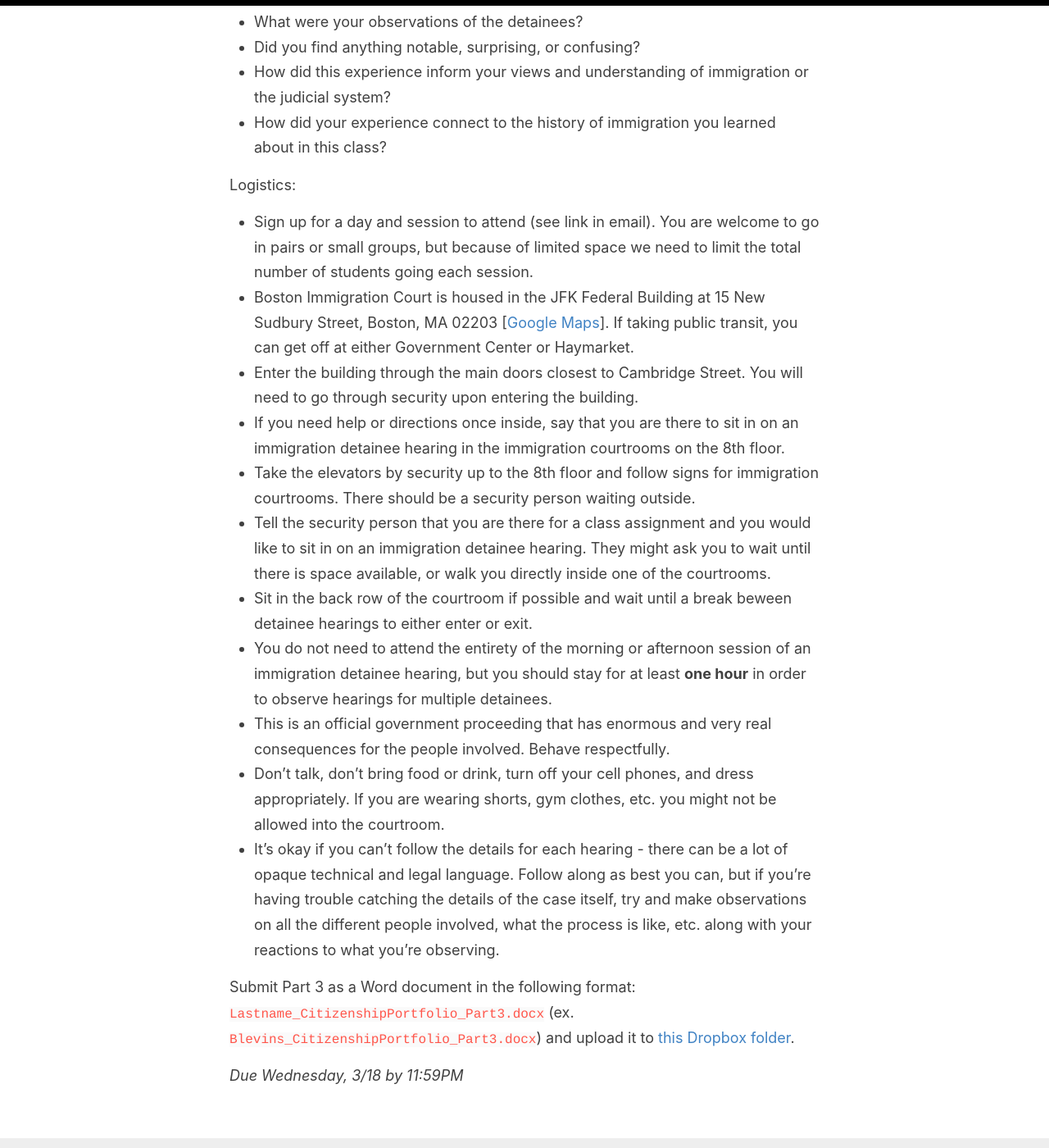
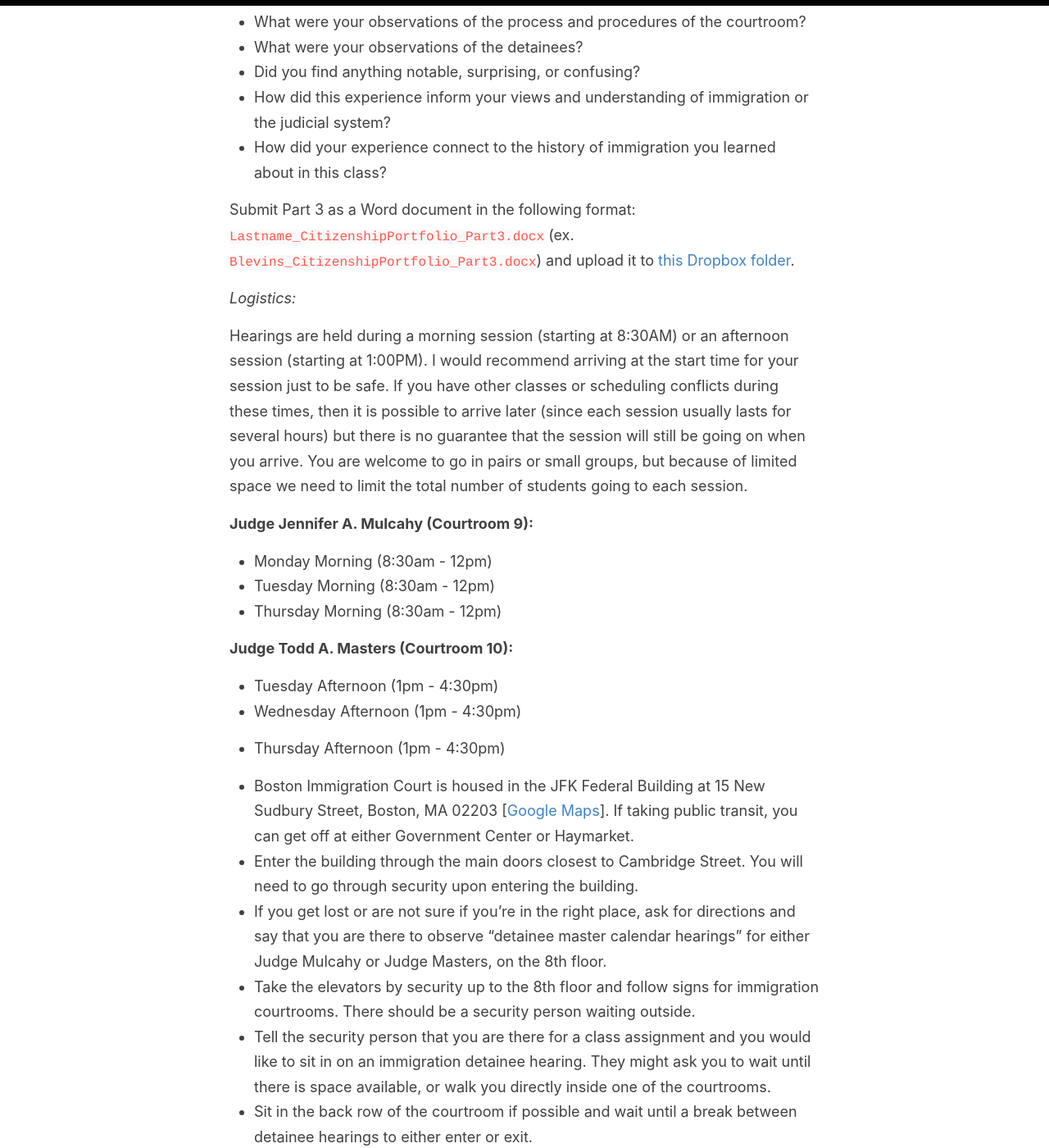
Before and after one commit to cblevins/f20-us-since-1876, a Jekyll site: the page built from citizenship-portfolio.md, in a window 1280 px wide and 1400 px high, scrolled down 1574 px. Shown: the whole window at 82% size. Built offline with Jekyll 4.4.1, drawn with Linux system fonts in a browser that asks for light colours; some of the changed text lies outside the part shown.

Commit message:
assignment and readings updates

```diff
--- a/citizenship-portfolio.md
+++ b/citizenship-portfolio.md
@@ -26,22 +26,34 @@ As we will see in this course, citizenship often gets defined by who isn’t a c
 - How did this experience inform your views and understanding of immigration or the judicial system?
 - How did your experience connect to the history of immigration you learned about in this class?
 
+Submit Part 3 as a Word document in the following format: `Lastname_CitizenshipPortfolio_Part3.docx` (ex. `Blevins_CitizenshipPortfolio_Part3.docx`) and upload it to [this Dropbox folder](https://www.dropbox.com/request/Sx3RnK1q78IkLRhWT5jz).
 
-Logistics:
+*Logistics:*
 
-- Sign up for a day and session to attend (see link in email). You are welcome to go in pairs or small groups, but because of limited space we need to limit the total number of students going each session.
+Hearings are held during a morning session (starting at 8:30AM) or an afternoon session (starting at 1:00PM). I would recommend arriving at the start time for your session just to be safe. If you have other classes or scheduling conflicts during these times, then it is possible to arrive later (since each session usually lasts for several hours) but there is no guarantee that the session will still be going on when you arrive. You are welcome to go in pairs or small groups, but because of limited space we need to limit the total number of students going to each session.
+
+**Judge Jennifer A. Mulcahy (Courtroom 9):**
+
+* Monday Morning (8:30am - 12pm)
+* Tuesday Morning (8:30am - 12pm)
+* Thursday Morning (8:30am - 12pm)
+
+**Judge Todd A. Masters (Courtroom 10):**
+
+* Tuesday Afternoon (1pm - 4:30pm)
+* Wednesday Afternoon (1pm - 4:30pm)
+* Thursday Afternoon (1pm - 4:30pm)
+
 - Boston Immigration Court is housed in the JFK Federal Building at 15 New Sudbury Street,
 Boston, MA 02203 [[Google Maps](https://goo.gl/maps/wP9VTPEUPJN2)]. If taking public transit, you can get off at either Government Center or Haymarket.
 - Enter the building through the main doors closest to Cambridge Street. You will need to go through security upon entering the building.
-- If you need help or directions once inside, say that you are there to sit in on an immigration detainee hearing in the immigration courtrooms on the 8th floor.
+- If you get lost or are not sure if you’re in the right place, ask for directions and say that you are there to observe “detainee master calendar hearings” for either Judge Mulcahy or Judge Masters, on the 8th floor.
 - Take the elevators by security up to the 8th floor and follow signs for immigration courtrooms. There should be a security person waiting outside.
 - Tell the security person that you are there for a class assignment and you would like to sit in on an immigration detainee hearing. They might ask you to wait until there is space available, or walk you directly inside one of the courtrooms.
-- Sit in the back row of the courtroom if possible and wait until a break beween detainee hearings to either enter or exit.
+- Sit in the back row of the courtroom if possible and wait until a break between detainee hearings to either enter or exit.
 - You do not need to attend the entirety of the morning or afternoon session of an immigration detainee hearing, but you should stay for at least **one hour** in order to observe hearings for multiple detainees.
 - This is an official government proceeding that has enormous and very real consequences for the people involved. Behave respectfully.
 - Don't talk, don’t bring food or drink, turn off your cell phones, and dress appropriately. If you are wearing shorts, gym clothes, etc. you might not be allowed into the courtroom.
 - It's okay if you can't follow the details for each hearing - there can be a lot of opaque technical and legal language. Follow along as best you can, but if you're having trouble catching the details of the case itself, try and make observations on all the different people involved, what the process is like, etc. along with your reactions to what you're observing.
 
-Submit Part 3 as a Word document in the following format: `Lastname_CitizenshipPortfolio_Part3.docx` (ex. `Blevins_CitizenshipPortfolio_Part3.docx`) and upload it to [this Dropbox folder]().
-
 *Due Wednesday, 3/18 by 11:59PM*
```
Also changed, not shown: other parts of citizenship-portfolio.md (+1 -1 lines), schedule.md (+3 -4 lines).
